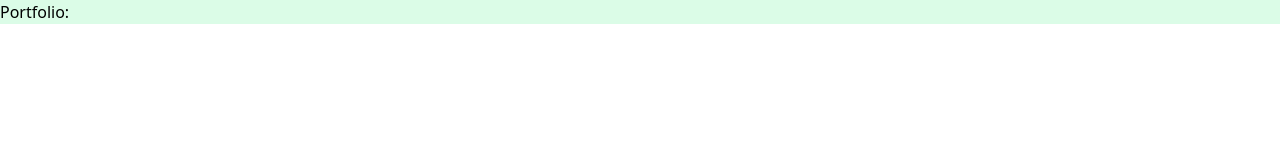
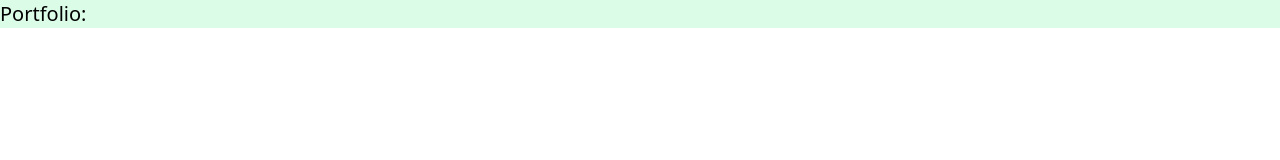
Before and after one commit to RahulQurbanov/Portfolio, a React (Vite) app: page / in a window 1280 px wide. Shown: the top 160 px of the page. Built offline with nearby package versions, Linux system fonts and the light colour scheme; the HTML template or start-up script is replaced by a standard one.

Commit message:
Update App.jsx

```diff
--- a/src/App.jsx
+++ b/src/App.jsx
@@ -2,7 +2,7 @@ import React from 'react'
 
 export default function App() {
   return (
-    <div className="bg-green-100 br-5">Portfolio:
+    <div className="bg-green-100 br-5 text-xl">Portfolio:
   </div>
   )
 }
```
